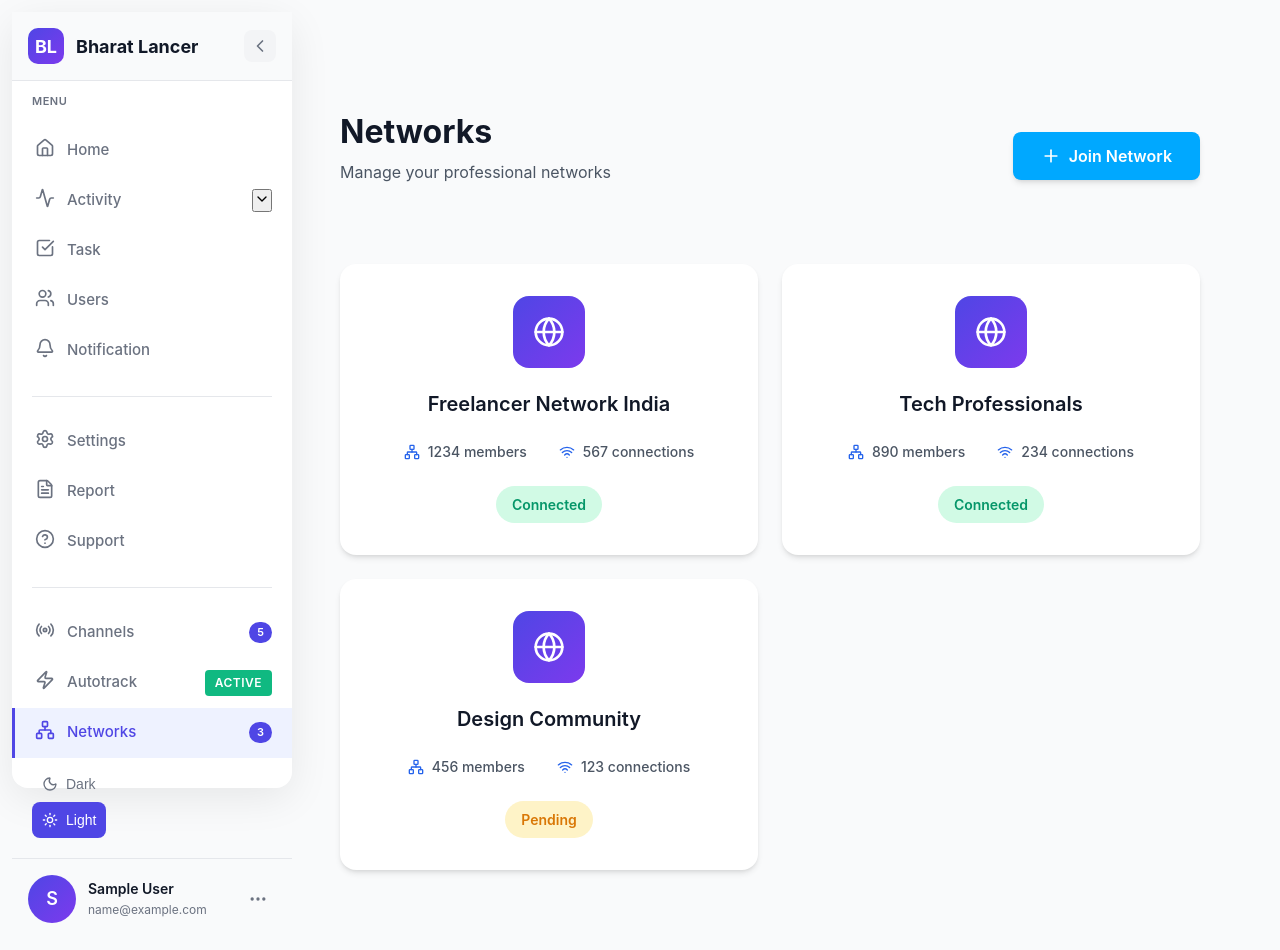
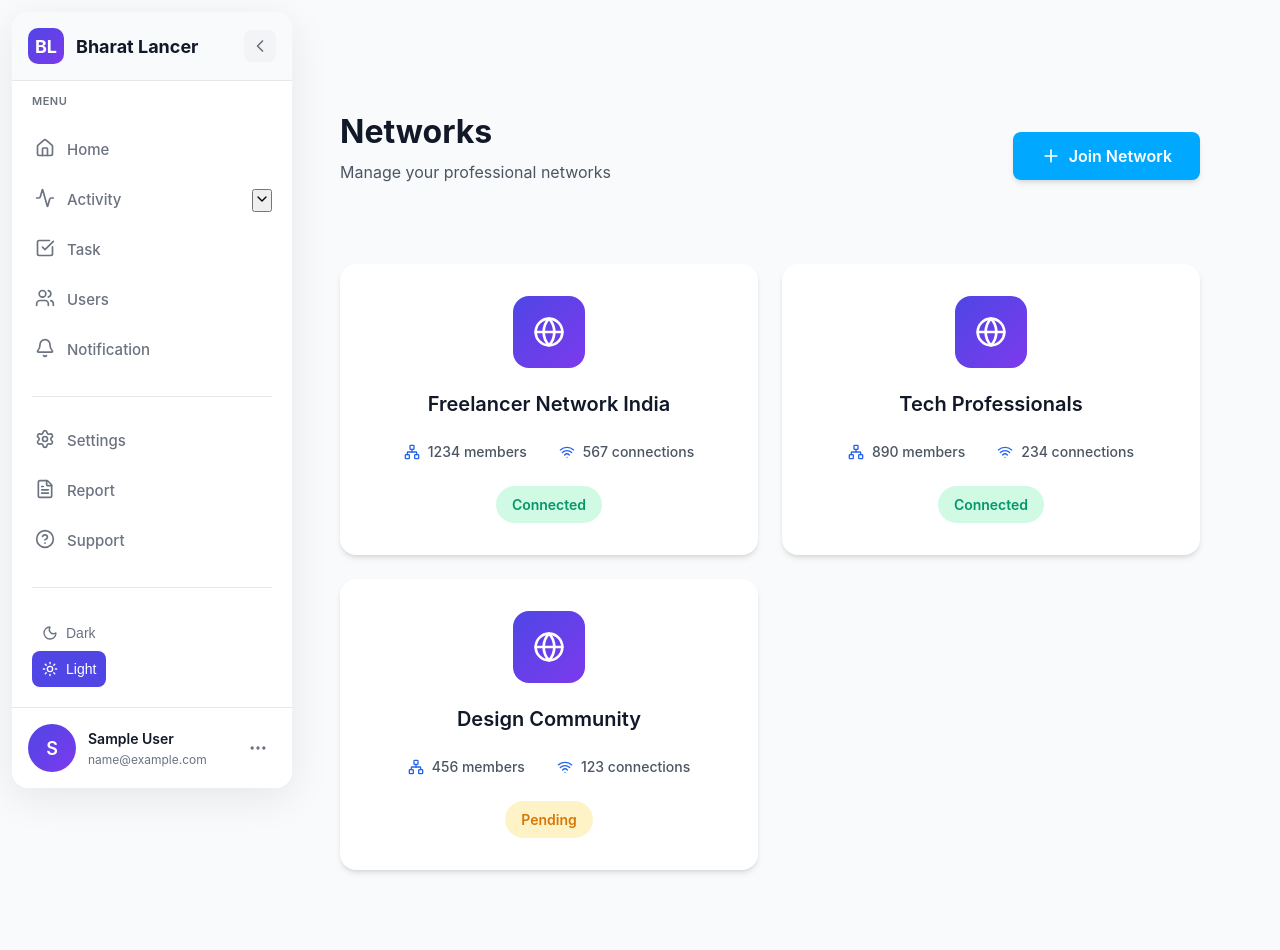
Before and after one commit to aragulkumar/bharat-lancer, a React app in the folder frontend/: page /networks in a window 1280 px wide. Built offline with nearby package versions, Linux system fonts and the light colour scheme; sample sign-in values are in the browser's storage; the HTML template or start-up script is replaced by a standard one.

Commit message:
fix: navigation routing and sidebar bottom section visibility

```diff
--- a/frontend/src/components/Sidebar.css
+++ b/frontend/src/components/Sidebar.css
@@ -7,17 +7,17 @@
     position: fixed;
     top: 0;
     left: 0;
-    height: 100vh;
     width: 280px;
+    height: calc(100vh - 24px);
+    margin: 12px;
     background: #111827;
     display: flex;
     flex-direction: column;
     transition: all 0.3s cubic-bezier(0.4, 0, 0.2, 1);
     z-index: 1000;
     border-radius: 16px;
-    margin: 12px;
-    height: calc(100vh - 24px);
     box-shadow: 0 10px 40px rgba(0, 0, 0, 0.3);
+    overflow: hidden;
 }
 
 [data-theme="light"] .sidebar {
@@ -160,13 +160,15 @@
    NAVIGATION
    ======================================== */
 
-.sidebar-nav {
+.sidebar-content {
     flex: 1;
     overflow-y: auto;
     overflow-x: hidden;
+    min-height: 0;
+}
+
+.sidebar-nav {
     padding: 0.5rem 0;
-    min-height: 0;
-    /* Important: allows flex child to shrink */
 }
 
 .sidebar-nav::-webkit-scrollbar {
--- a/frontend/src/components/Sidebar.jsx
+++ b/frontend/src/components/Sidebar.jsx
@@ -50,7 +50,7 @@ const Sidebar = () => {
                 },
                 {
                     id: 'activity',
-                    path: '/applications',
+                    path: '/activity',
                     icon: <Activity size={20} />,
                     label: 'Activity',
                     expandable: true
```
